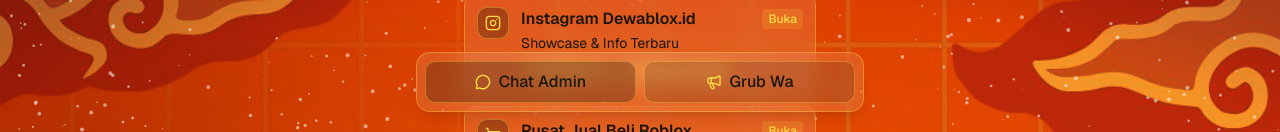
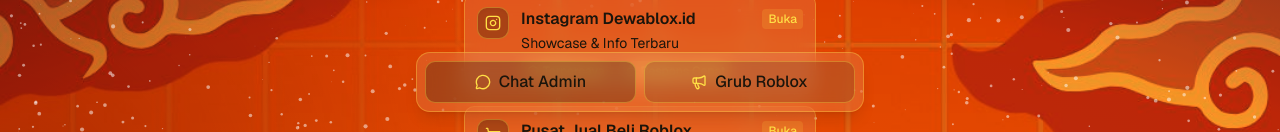
Before and after one commit to Zegardwg/dewablox, a Next.js app: page / in a window 1280 px wide. Shown: the part 668-800 px from the top of the page. Built offline with nearby package versions, Linux system fonts and the light colour scheme.

Commit message:
Update WhatsApp links and button label in ActionDock component

```diff
--- a/src/app/page.tsx
+++ b/src/app/page.tsx
@@ -25,7 +25,7 @@
     },
     {
       label: "Transaksi Aman via WA dan Midman Resmi",
-      href: "https://wa.me/085746142660", // langsung chat Admin
+      href: "https://wa.me/6285746142660", // langsung chat Admin
       icon: "ShieldCheck",
       description: "Admin Dewablox & Midman Service (Tax 5%)",
     },
--- a/src/components/action-dock.tsx
+++ b/src/components/action-dock.tsx
@@ -13,7 +13,7 @@
       <div className="glass-strong hover-gold-glow rounded-[calc(var(--radius)+4px)] border border-[rgba(var(--ring-gold),0.35)] backdrop-blur px-2 py-2 shadow-lg max-w-md w-full">
         <div className="flex items-center justify-center gap-2">
           <motion.a
-            href="https://wa.me/6281234567890"
+            href="https://wa.me/6285746142660"
             target="_blank"
             rel="noreferrer noopener"
             whileTap={{ scale: 0.97 }}
@@ -33,7 +33,7 @@
             aria-label="Lihat Promo & Update (buka di tab baru)"
           >
             <Megaphone className="h-4 w-4 text-[rgb(var(--ring-gold))]" aria-hidden="true" />
-            <span className="font-medium">Grub Wa</span>
+            <span className="font-medium">Grub Roblox</span>
           </motion.a>
         </div>
       </div>
```
